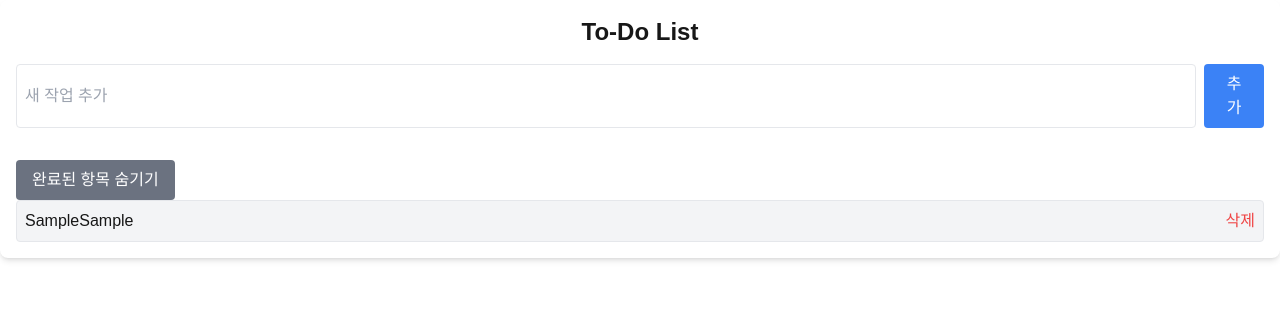
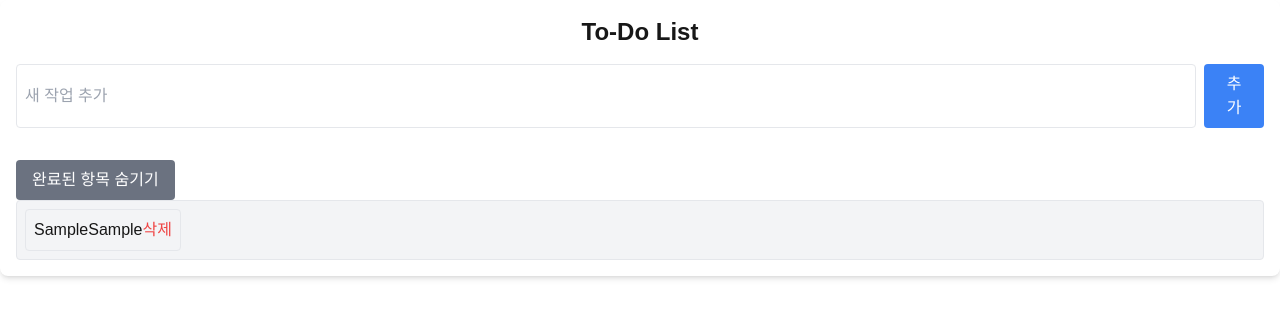
Before and after one commit to JasonKimkh/to-do-list, a Next.js app: page /todo in a window 1280 px wide. Both pictures are taken after typing "Sample" into the empty fields and a click on the button "추가". Shown: the top 318 px of the page. Built offline with nearby package versions, Linux system fonts and the light colour scheme.

Commit message:
feat: drag&drop 기능 추가(libray)

```diff
--- a/package.json
+++ b/package.json
@@ -9,6 +9,7 @@
     "lint": "next lint"
   },
   "dependencies": {
+    "@hello-pangea/dnd": "^18.0.1",
     "next": "15.1.5",
     "react": "^19.0.0",
     "react-dom": "^19.0.0"
--- a/src/app/components/TodoList.tsx
+++ b/src/app/components/TodoList.tsx
@@ -1,6 +1,7 @@
 import React from "react";
 import TodoItem from "./TodoItem";
 import { Todo } from "../interface/Todo";
+import { DragDropContext, Draggable, Droppable, DropResult } from "@hello-pangea/dnd";
 
 interface TodoListProps {
   todos: Todo[];
@@ -12,6 +13,7 @@ interface TodoListProps {
   startEditing: (id: number, task: string) => void;
   setEditTask: (task: string) => void;
   handleSaveEdit: (id: number) => void;
+  onDragEnd: (result: DropResult) => void;
 }
 
 const TodoList: React.FC<TodoListProps> = ({
@@ -23,15 +25,26 @@ const TodoList: React.FC<TodoListProps> = ({
   editTask,
   startEditing,
   setEditTask,
-  handleSaveEdit
+  handleSaveEdit,
+  onDragEnd
 }) => {
   return (
-      <ul>
+    <DragDropContext onDragEnd={onDragEnd}>
+      <Droppable droppableId="todos">
+        {(provided) => (
+          <ul ref={provided.innerRef} {...provided.droppableProps} className="space-y-2">
             {todos
-        .filter((todo) => showCompleted || !todo.completed) // 완료된 항목 숨기기
-        .map((todo) => (
+              .filter((todo) => showCompleted || !todo.completed)
+              .map((todo, index) => (
+                <Draggable key={todo.id} draggableId={todo.id.toString()} index={index}>
+                  {(provided) => (
+                    <li
+                      ref={provided.innerRef}
+                      {...provided.draggableProps}
+                      {...provided.dragHandleProps}
+                      className="p-2 border rounded flex justify-between items-center bg-gray-100"
+                    >
                       <TodoItem
-          key={todo.id}
                         todo={todo}
                         onToggle={onToggle}
                         onDelete={onDelete}
@@ -41,8 +54,15 @@ const TodoList: React.FC<TodoListProps> = ({
                         setEditTask={setEditTask}
                         handleSaveEdit={handleSaveEdit}
                       />
+                    </li>
+                  )}
+                </Draggable>
               ))}
+            {provided.placeholder}
           </ul>
+        )}
+      </Droppable>
+    </DragDropContext>
   );
   };
 
--- a/src/app/todo/page.tsx
+++ b/src/app/todo/page.tsx
@@ -4,6 +4,7 @@ import { useEffect, useState } from "react";
 import TodoInput from "../components/TodoInput";
 import TodoList from "../components/TodoList";;
 import { Todo } from "../interface/Todo";
+import { DropResult } from "@hello-pangea/dnd";
 
 const TodoPage: React.FC = () => {
   const [todos, setTodos] = useState<Todo[]>([]);
@@ -52,6 +53,18 @@ const TodoPage: React.FC = () => {
     setEditingId(null);
   }
 
+  const handleDragEnd = (result: DropResult) => {
+    if(!result.destination) return;
+
+    const newTodos = [...todos];
+    const [moveItem] = newTodos.splice(result.source.index, 1);
+
+    newTodos.splice(result.destination.index, 0, moveItem);
+
+    setTodos(newTodos);
+  }
+
+
   return (
     <main className="max-w xl mx-autu p-4 bg-white shadow-md rounded-lg">
       <h1 className="text-2xl font-bold mb-4 text-center">To-Do List</h1>
@@ -77,6 +90,7 @@ const TodoPage: React.FC = () => {
       startEditing={startEditing}
       setEditTask={setEditTask}
       handleSaveEdit={handleSaveEdit}
+      onDragEnd={handleDragEnd}
       >
       </TodoList>
     </main>
```
Also changed, not shown: 1 other file (tests, documents, lock files or other folders). Lines whose indentation alone changed are shown as unchanged.
